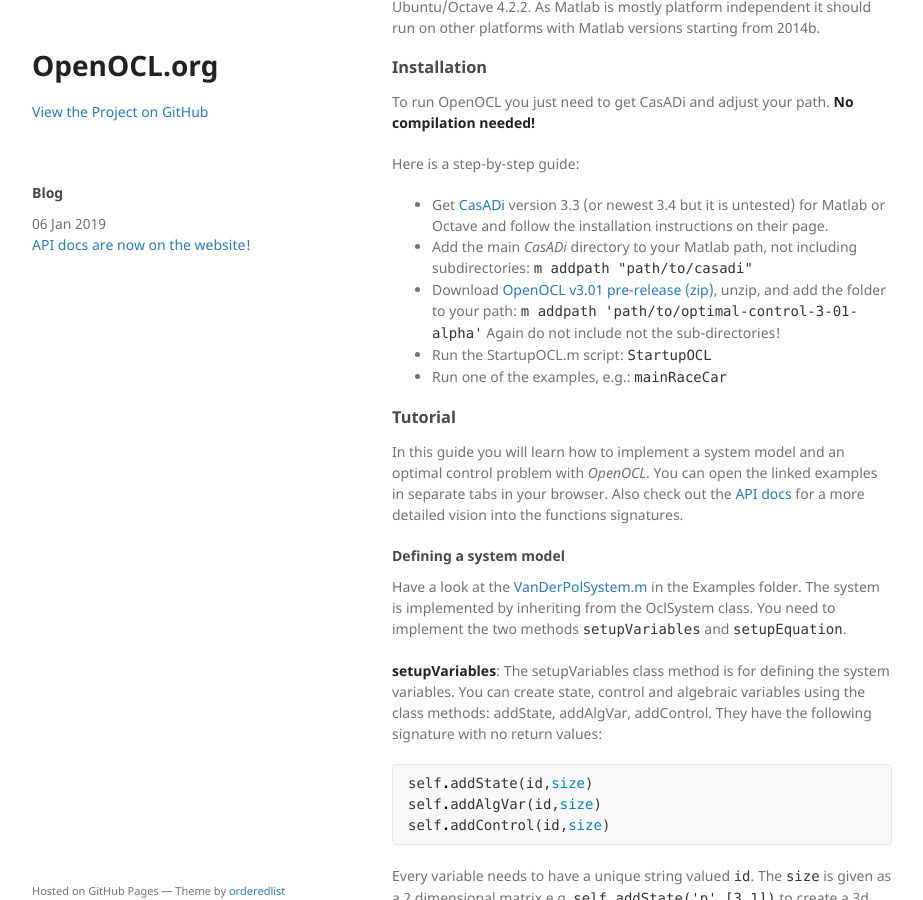
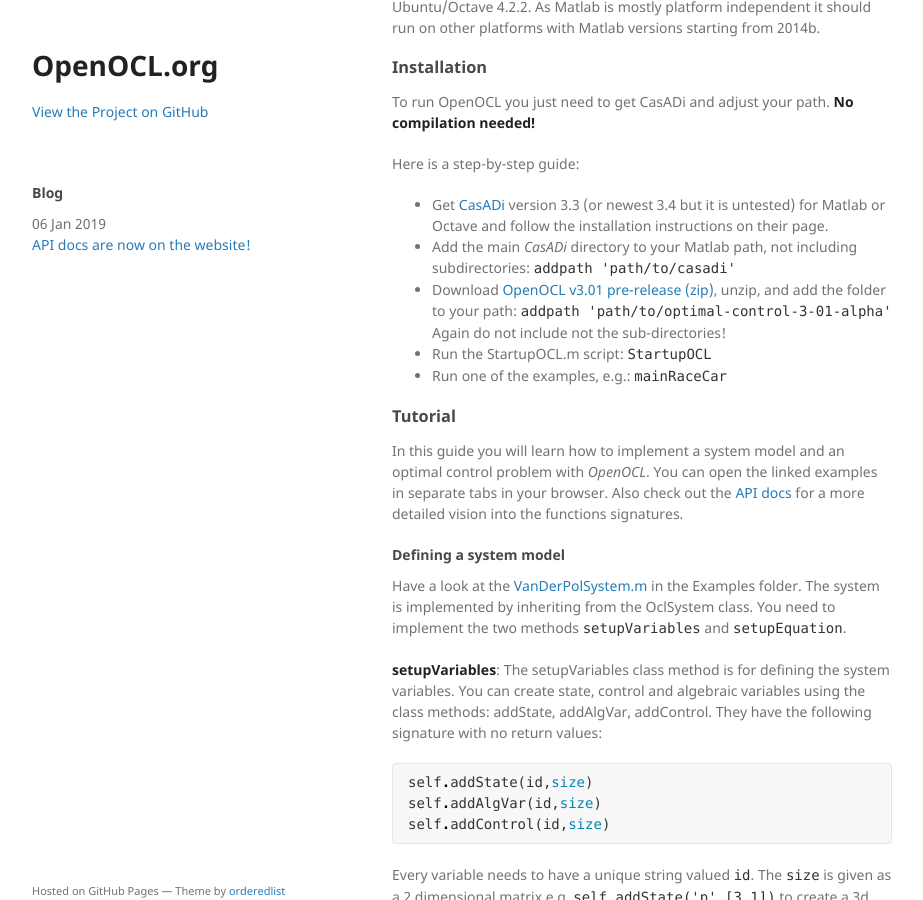
Before and after one commit to OpenOCL/openocl.github.io, a Jekyll site: the page built from get-started.md, in a window 1280 px wide and 900 px high, scrolled down 396 px. Shown: the whole window, without its empty margins (178-1101 px from the left). Built offline with Jekyll 4.4.1, drawn with Linux system fonts in a browser that asks for light colours; our own code applies the rules of GitHub Pages for plain Markdown files.

Commit message:
Update get-started.md

````diff
--- a/get-started.md
+++ b/get-started.md
@@ -17,8 +17,8 @@
 Here is a step-by-step guide:
 
 * Get [CasADi](http://casadi.org) version 3.3 (or newest 3.4 but it is untested) for Matlab or Octave and follow the installation instructions on their page.
-* Add the main *CasADi* directory to your Matlab path, not including subdirectories: ```m addpath "path/to/casadi"```
-* Download [OpenOCL v3.01 pre-release (zip)](https://github.com/JonasKoenemann/optimal-control/archive/v3-01-pre.zip), unzip, and add the folder to your path: `m addpath 'path/to/optimal-control-3-01-alpha'` Again do not include not the sub-directories!
+* Add the main *CasADi* directory to your Matlab path, not including subdirectories: `addpath 'path/to/casadi'`
+* Download [OpenOCL v3.01 pre-release (zip)](https://github.com/JonasKoenemann/optimal-control/archive/v3-01-pre.zip), unzip, and add the folder to your path: `addpath 'path/to/optimal-control-3-01-alpha'` Again do not include not the sub-directories!
 * Run the StartupOCL.m script: `StartupOCL`
 * Run one of the examples, e.g.: `mainRaceCar`
 
````
